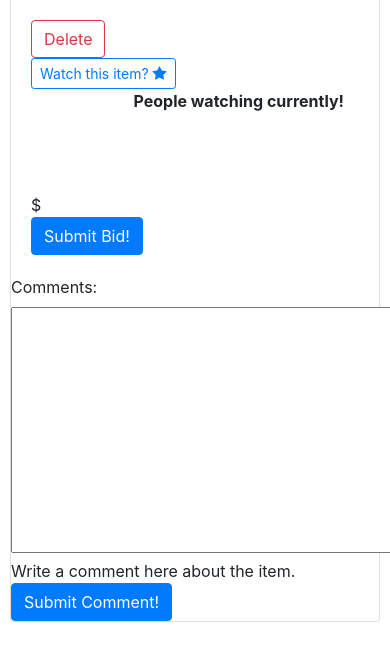
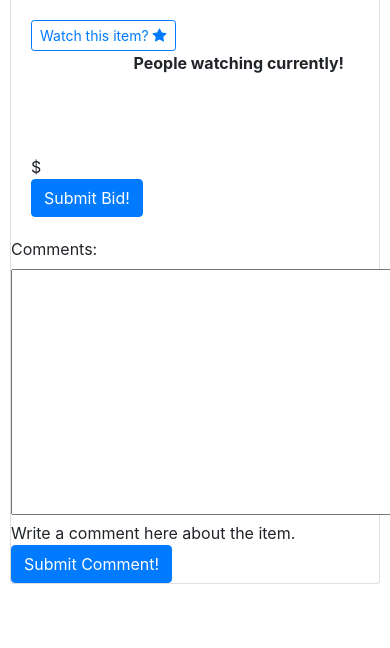
Before and after one commit to NearBee/Commerce, a Django app: template commerce/auctions/templates/auctions/listing.html in a window 390 px wide; the page is wider, and only the part inside the window is pictured. Shown: the part 270-918 px from the top of that part. After the commit the page ends 854 px from the top of that part, so only its background shows below. Run offline with Django 3.2, Linux system fonts and the light colour scheme; the template is opened without the code that fills it: values that come from a table or form of the project are taken from there, others are empty; some libraries are stand-ins or nearby versions.

Commit message:
Changed Delete Auction location

```diff
--- a/commerce/auctions/templates/auctions/listing.html
+++ b/commerce/auctions/templates/auctions/listing.html
@@ -15,14 +15,6 @@
         </div>
         <div class="col-md-8">
             <div class="card-body">
-                <div class="d-grid d-md-flex justify-content-md-end">
-                    {% if user.id == listing.user.id %}
-                    <form name="delete_button" type="submit" method="post">
-                        {% csrf_token %}
-                        <button class="btn btn-outline-danger" name="delete_button" type="submit">Delete</button>
-                    </form>
-                    {% endif %}
-                </div>
                 {{ listing.item_title }}
                 <form name="watchlist_item" type="submit" method="post">
                     {% csrf_token %}
```
